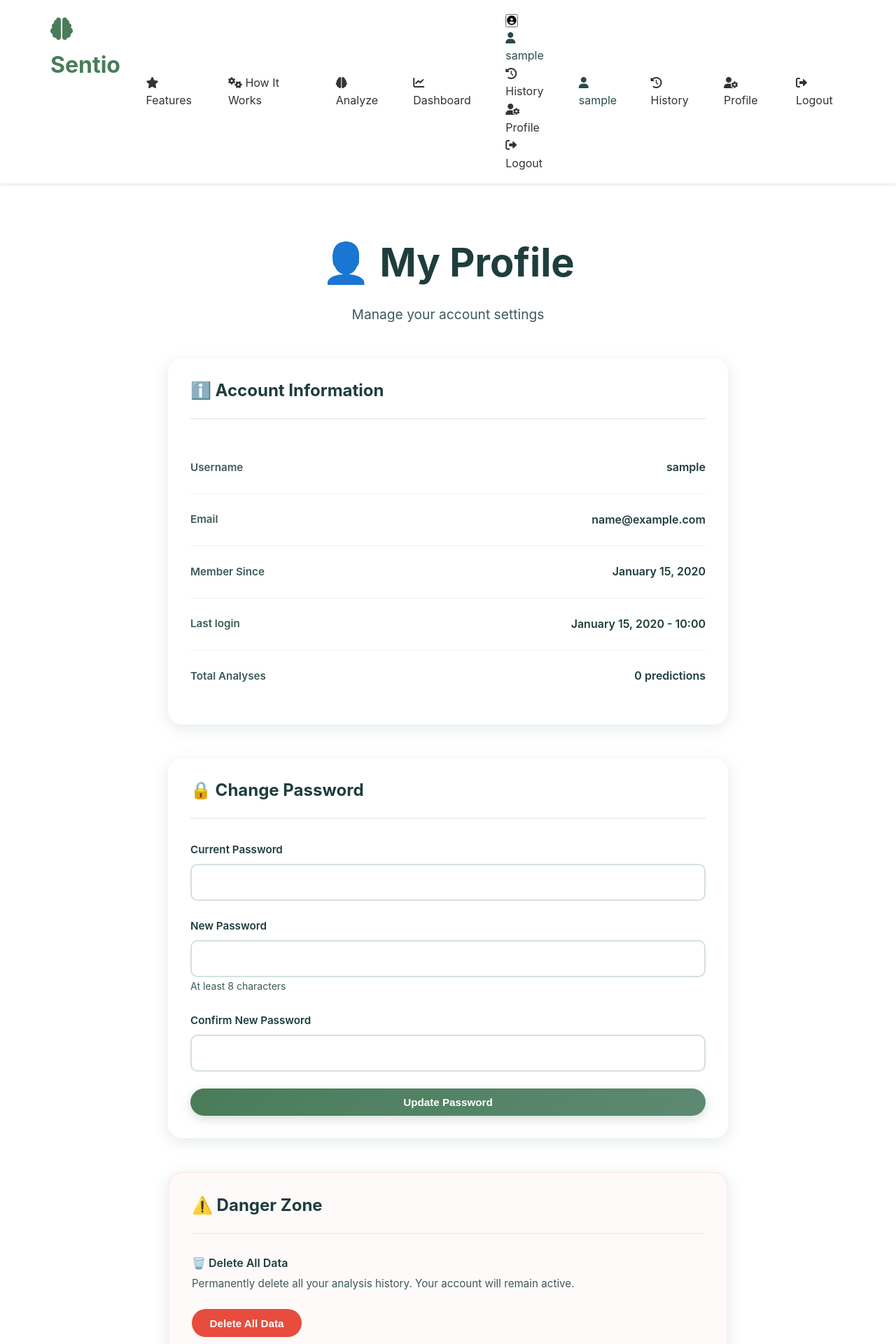
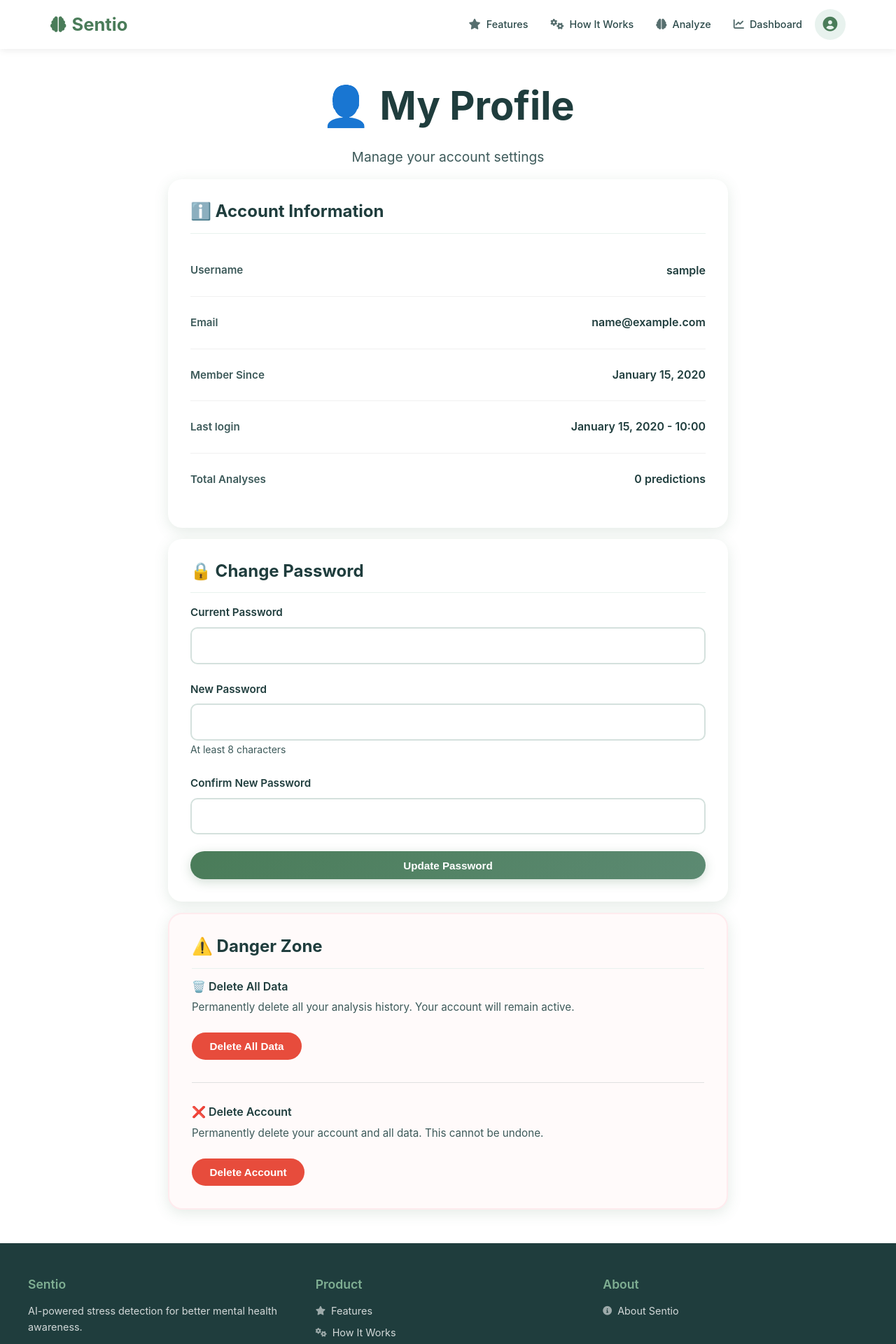
Before and after one commit to clausevilla/Sentio, a Django app: page /accounts/profile/ in a window 1280 px wide. Shown: the top 1920 px of the page at 70% size. Run offline with Django 5.2, Linux system fonts and the light colour scheme; a user stored in the database is signed in; tables that the repository leaves empty hold one stand-in row (values such as "Sample post").

Commit message:
#8 Fix frontend UI styles related to user/input functions
Former-commit-id: d1d10e0d68c94fd160acae8c36e7da70512f7ed4

```diff
--- a/apps/accounts/static/accounts/css/profile.css
+++ b/apps/accounts/static/accounts/css/profile.css
@@ -4,16 +4,16 @@
 
 .profile-grid {
     display: grid;
-    gap: var(--spacing-xl);
+    gap: var(--spacing-sm);
     max-width: 800px;
     margin: 0 auto;
 }
 
 /* Card Styling */
 .card-header {
-    padding-bottom: var(--spacing-md);
-    border-bottom: 2px solid var(--color-bg-mint);
-    margin-bottom: var(--spacing-lg);
+    padding-bottom: var(--spacing-sm);
+    border-bottom: 1px solid var(--color-bg-mint);
+    margin-bottom: var(--spacing-sm);
 }
 
 .card-header h2 {
@@ -151,8 +151,11 @@
 
 /* Responsive */
 @media (max-width: 640px) {
+    .container {
+        padding: 0 0.5rem;
+    }
     .profile-grid {
-        gap: var(--spacing-md);
+        gap: var(--spacing-sm);
     }
 
     .info-row {
@@ -162,11 +165,11 @@
     }
 
     .modal-content {
-        width: 95%;
+        width: 100%;
     }
 
     .modal-header,
     .modal-body {
-        padding: var(--spacing-md);
+        padding: var(--spacing-sm);
     }
 }
--- a/static/css/base.css
+++ b/static/css/base.css
@@ -137,111 +137,15 @@ a:hover {
     padding: 0 var(--spacing-lg);
 }
 
-.section {
-    padding: var(--spacing-3xl) var(--spacing-lg);
-}
+.section { padding: var(--spacing-xl) var(--spacing-lg); }
 
 /* ===================================
-   Utilities
+   NAVIGATION
    =================================== */
-
-.text-center {
-    text-align: center;
-}
-
-.text-primary {
-    color: var(--color-primary);
-}
-
-.text-coral {
-    color: var(--color-coral);
-}
-
-.bg-white {
-    background: var(--color-bg-white);
-}
-
-.bg-cream {
-    background: var(--color-bg-cream);
-}
-
-.bg-mint {
-    background: var(--color-bg-mint);
-}
-
-.mt-sm { margin-top: var(--spacing-sm); }
-.mt-md { margin-top: var(--spacing-md); }
-.mt-lg { margin-top: var(--spacing-lg); }
-.mt-xl { margin-top: var(--spacing-xl); }
-
-.mb-sm { margin-bottom: var(--spacing-sm); }
-.mb-md { margin-bottom: var(--spacing-md); }
-.mb-lg { margin-bottom: var(--spacing-lg); }
-.mb-xl { margin-bottom: var(--spacing-xl); }
-
-.p-sm { padding: var(--spacing-sm); }
-.p-md { padding: var(--spacing-md); }
-.p-lg { padding: var(--spacing-lg); }
-.p-xl { padding: var(--spacing-xl); }
-
-/* ===================================
-   Animations
-   =================================== */
-
-@keyframes fadeIn {
-    from {
-        opacity: 0;
-        transform: translateY(20px);
-    }
-    to {
-        opacity: 1;
-        transform: translateY(0);
-    }
-}
-
-@keyframes slideInLeft {
-    from {
-        opacity: 0;
-        transform: translateX(-30px);
-    }
-    to {
-        opacity: 1;
-        transform: translateX(0);
-    }
-}
-
-@keyframes slideInRight {
-    from {
-        opacity: 0;
-        transform: translateX(30px);
-    }
-    to {
-        opacity: 1;
-        transform: translateX(0);
-    }
-}
-
-.fade-in {
-    animation: fadeIn 0.6s ease forwards;
-}
-
-.slide-in-left {
-    animation: slideInLeft 0.6s ease forwards;
-}
-
-.slide-in-right {
-    animation: slideInRight 0.6s ease forwards;
-}
-
- /* REQUIRED STYLES FOR MOBILE MENU AND FOOTER */
-
-/* ========================================
-   NAVIGATION STYLES
-   ======================================== */
 
 nav {
     background: #fff;
-    box-shadow: 0 2px 4px rgba(0,0,0,0.1);
+    box-shadow: 0 2px 10px rgba(0, 0, 0, 0.08);
     position: sticky;
     top: 0;
     z-index: 1000;
@@ -250,25 +154,31 @@ nav {
 .nav-container {
     max-width: 1200px;
     margin: 0 auto;
-    padding: 1rem 2rem;
+    padding: 0 2rem;
+    height: 70px;
     display: flex;
     justify-content: space-between;
-    align-items: flex-start;
+    align-items: center;
+    position: relative;
 }
 
+.logo {
+    font-size: 1.6rem;
+    font-weight: 700;
+    color: var(--color-primary);
+    display: flex;
+    align-items: center;
+    gap: 8px;
+    z-index: 1001;
+}
+.logo i { font-size: 1.4rem; }
+.logo:hover { color: var(--color-primary-light); }
 
-.logo {
-    font-size: 2rem;
-    font-weight: bold;
-    color: var(--color-primary);
-    text-decoration: none;
-}
-
-/* Desktop Navigation Links */
+/* Nav Links - Desktop */
 .nav-links {
     display: flex;
     list-style: none;
-    gap: 2rem;
+    gap: 0.25rem;
     margin: 0;
     padding: 0;
     align-items: center;
@@ -276,185 +186,420 @@ nav {
 
 .nav-links li {
     margin: 0;
+    display: flex;
+    align-items: center;
 }
 
-.nav-links a {
-    text-decoration: none;
-    color: #333;
-    transition: color 0.3s;
+.nav-links > li > a {
+    display: flex;
+    align-items: center;
+    gap: 8px;
+    color: var(--color-text);
+    padding: 10px 14px;
+    border-radius: 8px;
+    font-weight: 500;
+    font-size: 0.9rem;
+    transition: all 0.2s ease;
+    white-space: nowrap;
 }
 
-.nav-links a:hover {
-    color: #7FAF93;
+.nav-links > li > a:hover {
+    color: var(--color-primary);
+    background: var(--color-bg-mint);
 }
 
-/* Mobile Menu Toggle Button */
+.nav-links > li > a i {
+    font-size: 0.95rem;
+    opacity: 0.8;
+}
+
+/* Sign Up Button */
+.btn-nav-signup {
+    background: var(--color-primary) !important;
+    color: white !important;
+    padding: 10px 18px !important;
+    border-radius: 25px !important;
+}
+.btn-nav-signup:hover {
+    background: var(--color-primary-light) !important;
+}
+
+/* Mobile Menu Toggle - Hidden on Desktop */
 .mobile-menu-toggle {
     display: none;
     background: none;
     border: none;
-    font-size: 1.5rem;
+    font-size: 1.4rem;
     cursor: pointer;
-    padding: 0.5rem;
-    color: #333;
+    padding: 10px;
+    color: var(--color-text);
+    z-index: 1001;
+    border-radius: 8px;
+}
+.mobile-menu-toggle:hover { background: var(--color-bg-mint); }
+
+/* Hide mobile-only items on desktop */
+.mobile-only-item {
+    display: none !important;
 }
 
-/* ========================================
-   MOBILE STYLES (IMPORTANT!)
-   ======================================== */
+/* ===================================
+   USER DROPDOWN (Desktop Only)
+   =================================== */
 
-@media (max-width: 768px) {
-    /* Show hamburger button on mobile */
-    .mobile-menu-toggle {
-        display: block;
+.user-dropdown {
+    position: relative;
 }
 
-    /* Hide nav links by default on mobile */
-    .nav-links {
-        position: fixed;
-        top: 70px; /* Below navbar */
-        left: 0;
-        right: 0;
-        flex-direction: column;
-        background: #fff;
-        padding: 1rem;
-        gap: 1rem;
-        box-shadow: 0 4px 6px rgba(0,0,0,0.1);
-
-        /* Hidden by default */
-        max-height: 0;
-        overflow: hidden;
-        opacity: 0;
-        transition: max-height 0.3s ease, opacity 0.3s ease;
+.user-icon-btn {
+    display: flex;
+    align-items: center;
+    justify-content: center;
+    width: 44px;
+    height: 44px;
+    background: var(--color-bg-mint);
+    border: 2px solid transparent;
+    border-radius: 50%;
+    cursor: pointer;
+    font-size: 1.3rem;
+    color: var(--color-primary);
+    transition: all 0.2s ease;
+    font-family: inherit;
+}
+.user-icon-btn:hover {
+    background: var(--color-primary-lighter);
+    color: white;
+}
+.user-icon-btn.active {
+    background: var(--color-primary);
+    color: white;
 }
 
-    /* Show nav links when active */
-    .nav-links.active {
-        max-height: 500px;
+.user-dropdown-menu {
+    position: absolute;
+    top: calc(100% + 10px);
+    right: 0;
+    background: white;
+    border-radius: 16px;
+    box-shadow: 0 10px 50px rgba(0, 0, 0, 0.15);
+    min-width: 220px;
+    opacity: 0;
+    visibility: hidden;
+    transform: translateY(-10px);
+    transition: all 0.2s ease;
+    z-index: 1002;
+    overflow: hidden;
+}
+.user-dropdown-menu.show {
     opacity: 1;
+    visibility: visible;
+    transform: translateY(0);
 }
 
-    .nav-links li {
-        width: 100%;
-        text-align: center;
+.dropdown-header {
+    display: flex;
+    align-items: center;
+    gap: 12px;
+    padding: 16px 20px;
+    background: linear-gradient(135deg, var(--color-bg-mint) 0%, var(--color-bg-cream) 100%);
+}
+.dropdown-header i { font-size: 1.4rem; color: var(--color-primary); }
+.dropdown-header span {
+    font-weight: 600;
+    font-size: 1rem;
+    color: var(--color-text-dark);
+    max-width: 150px;
+    overflow: hidden;
+    text-overflow: ellipsis;
+    white-space: nowrap;
+
 }
 
-    .nav-links a {
-        display: block;
-        padding: 0.75rem 1rem;
+.dropdown-divider { height: 1px; background: #eee; }
+
+.dropdown-item {
+    display: flex;
+    align-items: center;
+    gap: 12px;
+    padding: 14px 20px;
+    color: var(--color-text);
+    font-weight: 500;
+    font-size: 0.95rem;
+    transition: all 0.2s ease;
+}
+.dropdown-item:hover {
+    background: var(--color-bg-mint);
+    color: var(--color-primary);
+}
+.dropdown-item i { width: 20px; text-align: center; color: var(--color-text-light); }
+.dropdown-item:hover i { color: var(--color-primary); }
+
+.logout-item { color: var(--color-coral); }
+.logout-item:hover { background: #fff5f3; }
+.logout-item i { color: var(--color-coral); }
+
+/* ===================================
+   TOAST NOTIFICATIONS
+   =================================== */
+
+.toast-container {
+    position: fixed;               /* float over content */
+    top: 80px;
+    left: 50%;
+    transform: translateX(-50%);
+    z-index: 9999;
+    display: flex;
+    flex-direction: column;
+    align-items: center;
+    gap: 10px;
+    max-width: 600px;
+    padding: 0 1rem;
+    width: 100%;
+    pointer-events: none;
+}
+
+.toast {
+    pointer-events: auto;          /* keep toasts clickable */
+}
+.toast {
+    display: flex;
+    align-items: center;
+    gap: 12px;
+    padding: 14px 18px;
+    border-radius: 12px;
+    box-shadow: 0 4px 20px rgba(0, 0, 0, 0.15);
+    animation: toastFadeIn 0.2s ease-out;
+    transition: opacity 0.3s;
+    cursor: pointer;
+    position: relative;
+    overflow: hidden;
+}
+.toast:hover { transform: none; }
+.toast.hiding { animation: toastFadeOut 0.2s ease-in forwards; }
+.toast.success { background: linear-gradient(135deg, #6bbc6d, #5fae63); color: white; }
+.toast.error { background: linear-gradient(135deg, #f44336, #d32f2f); color: white; }
+.toast.warning { background: linear-gradient(135deg, #ff9800, #f57c00); color: white; }
+.toast.info { background: linear-gradient(135deg, #2196F3, #1976D2); color: white; }
+
+.toast-icon { font-size: 1.2rem; }
+.toast-content { flex: 1; }
+.toast-title { font-weight: 600; font-size: 0.9rem; margin-bottom: 2px; }
+.toast-message { font-size: 0.85rem; opacity: 0.95; }
+.toast-close { background: none; border: none; color: white; opacity: 0.7; cursor: pointer; font-size: 1.1rem; }
+.toast-close:hover { opacity: 1; }
+.toast-progress { position: absolute; bottom: 0; left: 0; height: 3px; background: rgba(255,255,255,0.4); animation: toastProgress 3s linear forwards; }
+
+@keyframes toastFadeIn {
+    from {
+        opacity: 0;
+    }
+    to {
+        opacity: 1;
     }
 }
 
+@keyframes toastFadeOut {
+    from {
+        opacity: 1;
+    }
+    to {
+        opacity: 0;
+    }
+}
+@keyframes toastProgress { from { width: 100%; } to { width: 0%; } }
+
 /* ===================================
-   Footer
+   FOOTER
    =================================== */
 
 footer {
-    background: var(--color-text);
+    background: var(--color-text-dark);
     color: white;
     padding: 3rem 2rem 1.5rem;
+    margin-top: auto;
 }
 
 .footer-content {
     max-width: 1200px;
     margin: 0 auto;
     display: grid;
-    grid-template-columns: repeat(auto-fit, minmax(250px, 1fr));
-    gap: 3rem;
+    grid-template-columns: repeat(auto-fit, minmax(200px, 1fr));
+    gap: 2rem;
     margin-bottom: 2rem;
 }
 
-.footer-section h3 {
-    margin-bottom: 1rem;
-    font-weight: 600;
-    color: var(--color-primary-lighter);
+.footer-section h3 { margin-bottom: 1rem; color: var(--color-primary-lighter); font-size: 1.1rem; }
+.footer-section p { color: rgba(255,255,255,0.8); font-size: 0.9rem; }
+.footer-section ul { list-style: none; }
+.footer-section ul li { margin-bottom: 0.5rem; }
+.footer-section a { color: rgba(255,255,255,0.8); font-size: 0.9rem; display: flex; align-items: center; gap: 8px; }
+.footer-section a i { font-size: 0.8rem; opacity: 0.7; }
+.footer-section a:hover { color: var(--color-primary-lighter); }
+
+.footer-bottom { text-align: center; padding-top: 1.5rem; border-top: 1px solid rgba(255,255,255,0.1); font-size: var(--font-xs); }
+.footer-bottom p { color: rgba(255,255,255,0.6); margin-bottom: 0.5rem; }
+.footer-bottom i { color: var(--color-primary-lighter); }
+
+/* ===================================
+   UTILITIES
+   =================================== */
+
+.text-center { text-align: center; }
+.text-primary { color: var(--color-primary); }
+.bg-white { background: var(--color-bg-white); }
+.bg-cream { background: var(--color-bg-cream); }
+.bg-mint { background: var(--color-bg-mint); }
+.mt-sm { margin-top: var(--spacing-sm); }
+.mt-md { margin-top: var(--spacing-md); }
+.mt-lg { margin-top: var(--spacing-lg); }
+.mb-sm { margin-bottom: var(--spacing-sm); }
+.mb-md { margin-bottom: var(--spacing-md); }
+.mb-lg { margin-bottom: var(--spacing-lg); }
+
+@keyframes fadeIn { from { opacity: 0; transform: translateY(20px); } to { opacity: 1; transform: translateY(0); } }
+.fade-in { animation: fadeIn 0.6s ease forwards; }
+
+/* ===================================
+   MOBILE RESPONSIVE
+   =================================== */
+
+@media (max-width: 768px) {
+    /* Show hamburger */
+    .mobile-menu-toggle {
+        display: flex;
+        align-items: center;
+        justify-content: center;
     }
 
-.footer-section p {
-    color: rgba(255, 255, 255, 0.8);
+    /* Hide desktop-only dropdown */
+    .desktop-only {
+        display: none !important;
     }
 
-.footer-section ul {
-    list-style: none;
+    /* Show mobile-only items */
+    .mobile-only-item {
+        display: flex !important;
     }
 
-.footer-section ul li {
-    margin-bottom: 0.6rem;
+    /* Mobile nav dropdown panel */
+    .nav-links {
+        position: absolute;
+        top: 100%;
+        left: 0;
+        right: 0;
+        flex-direction: column;
+        background: white;
+        padding: 0;
+        gap: 0;
+        box-shadow: 0 10px 30px rgba(0, 0, 0, 0.15);
+        border-radius: 0 0 16px 16px;
+        align-items: stretch;
+
+        /* Hidden by default */
+        max-height: 0;
+        overflow: hidden;
+        opacity: 0;
+        visibility: hidden;
+        transition: max-height 0.3s ease, opacity 0.2s ease, padding 0.3s ease;
     }
 
-.footer-section a {
-    color: rgba(255, 255, 255, 0.8);
-    text-decoration: none;
-    transition: color var(--transition-base);
+    .nav-links.active {
+        max-height: 80vh;
+        overflow-y: auto;
+        opacity: 1;
+        visibility: visible;
+        padding: 1rem;
     }
 
-.footer-section a:hover {
-    color: var(--color-primary-lighter);
-}
-
-.footer-bottom {
-    text-align: center;
-    padding-top: 2rem;
-    border-top: 1px solid rgba(255, 255, 255, 0.1);
-    color: rgba(255, 255, 255, 0.7);
-    font-size: var(--font-xs);
-}
-
-.footer-bottom p {
-    color: rgba(255, 255, 255, 0.7);
-    text-decoration: none;
-}
-
-.fooer-bottom i {
-    color: var(--color-primary-lighter);
-}
-
-/* ========================================
-   MAIN CONTENT WRAPPER (IMPORTANT!)
-   ======================================== */
-
-/* Ensure main content doesn't overlap footer */
-body {
-    display: flex;
-    flex-direction: column;
-    min-height: 100vh;
-    margin: 0;
-    padding: 0;
-}
-
-main {
-    flex: 1; /* This makes main content grow to push footer down */
+    .nav-links li {
         width: 100%;
     }
 
-
-
-
-/* ========================================
-   CONTAINER
-   ======================================== */
-
-.container {
-    max-width: 1200px;
-    margin: 0 auto;
-    padding: 0 2rem;
+    .nav-links > li > a {
+        width: 100%;
+        padding: 14px 16px;
+        border-radius: 10px;
+        font-size: 1rem;
     }
 
+    .nav-links > li > a:hover,
+    .nav-links > li > a:active {
+        background: var(--color-bg-mint);
+    }
 
+    .nav-links > li > a i {
+        font-size: 1.1rem;
+        width: 24px;
+    }
 
-/* ===================================
-   Responsive
-   =================================== */
+    /* Sign up button on mobile */
+    .btn-nav-signup {
+        justify-content: center;
+        margin-top: 0.5rem;
+    }
+
+    /* Mobile username header */
+    .mobile-user-header {
+        border-top: 1px solid #eee;
+        margin-top: 0.5rem;
+        padding-top: 0.5rem;
+        border-radius: 10px;
+    }
+
+    .mobile-username {
+        display: flex;
+        align-items: center;
+        gap: 12px;
+        padding: 14px 16px;
+        background: linear-gradient(135deg, var(--color-bg-mint) 0%, var(--color-bg-cream) 100%);
+        border-radius: 10px;
+        font-weight: 600;
+        color: var(--color-text-dark);
+        width: calc(100% + 2rem);  /* 100% + both sides of parent padding */
+        margin-left: -1rem;        /* Shift left to align */
+        border-radius: 0;
+    }
+
+    .mobile-username i {
+        font-size: 1.3rem;
+        color: var(--color-primary);
+    }
+
+    /* Logout link styling */
+    .logout-link {
+        color: var(--color-coral) !important;
+    }
+    .logout-link:hover {
+        background: #fff5f3 !important;
+    }
+    .logout-link i {
+        color: var(--color-coral) !important;
+    }
+}
+
+@media (max-width: 480px) {
+    .nav-container {
+        padding: 0 1rem;
+        height: 60px;
+    }
+    .logo { font-size: 1.3rem; }
+
+    footer { padding: 2rem 1rem 1rem; }
+    .footer-content { grid-template-columns: 1fr; }
+
+    .toast-container {
+        left: 50%;
+        right: auto;
+        transform: translateX(-50%);
+        width: calc(100% - 2rem);
+        max-width: none;
+    }
+}
 
 @media (max-width: 968px) {
     :root {
         --font-4xl: 2.5rem;
         --font-3xl: 2.2rem;
-        --font-xl: 1.3rem;
-    }
-
-    .section {
-        padding: var(--spacing-xl) var(--spacing-md);
     }
 }
 
@@ -463,22 +608,4 @@ main {
         --font-4xl: 2rem;
         --font-3xl: 1.8rem;
     }
-
-    .container {
-        padding: 0 var(--spacing-sm);
 }
-}
-
-@media (max-width: 480px) {
-    .nav-container {
-        padding: 1rem;
-    }
-
-    footer {
-        padding: 2rem 1rem 1rem;
-    }
-
-    .footer-content {
-        grid-template-columns: 1fr;
-    }
-}
--- a/static/css/components.css
+++ b/static/css/components.css
@@ -24,6 +24,7 @@
     background: linear-gradient(135deg, var(--color-primary) 0%, var(--color-primary-light) 100%);
     color: white;
     box-shadow: 0 4px 15px rgba(74, 124, 89, 0.25);
+    border-radius: var(--radius-md)
 }
 
 .btn-primary:hover {
@@ -36,6 +37,7 @@
     background: white;
     color: var(--color-primary);
     border: 2px solid var(--color-primary-light);
+    border-radius: var(--radius-md)
 }
 
 .btn-secondary:hover {
@@ -224,10 +226,10 @@
    =================================== */
 
 .alert {
-    padding: var(--spacing-md);
+    padding: var(--spacing-sm);
     border-radius: var(--radius-sm);
-    margin-bottom: var(--spacing-md);
-    border-left: 4px solid;
+    margin-bottom: var(--spacing-sm);
+    border-left: 1px solid;
 }
 
 .alert-success {
```
Also changed, not shown: apps/accounts/static/accounts/css/history.css (+11 -9 lines), apps/accounts/static/accounts/css/login.css (+4 -3 lines), apps/accounts/static/accounts/css/register.css (+4 -4 lines), apps/predictions/static/predictions/css/input.css (+7 -8 lines), apps/predictions/templates/predictions/input.html (+4 -3 lines), static/css/index.css (+24 -9 lines). Lines whose indentation alone changed are shown as unchanged.
